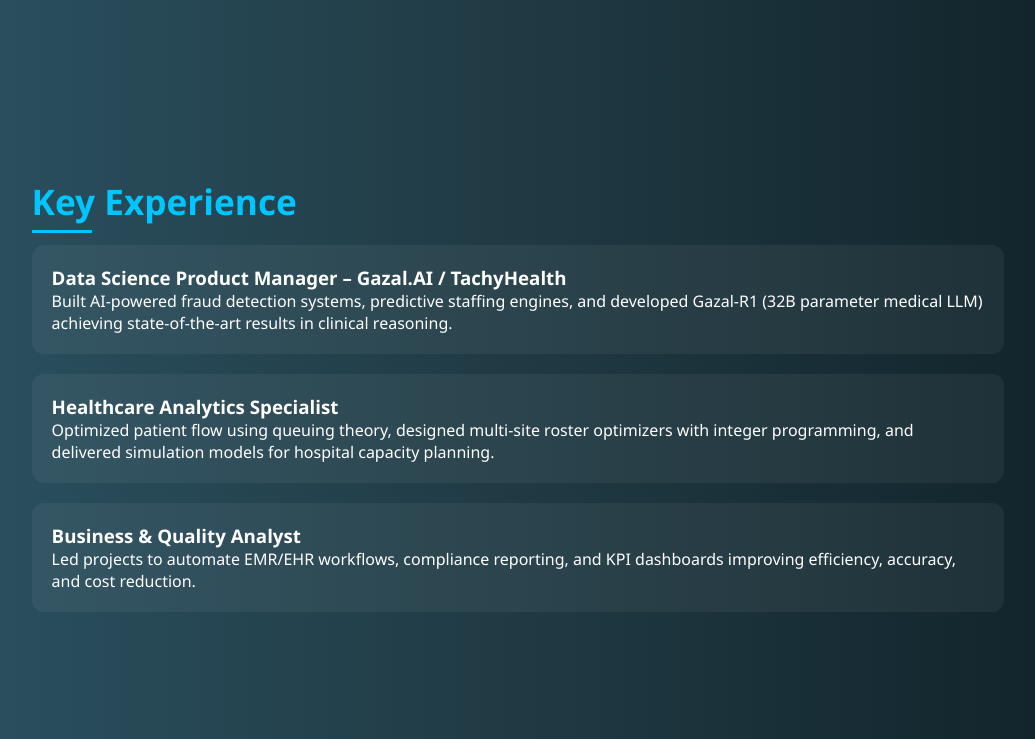
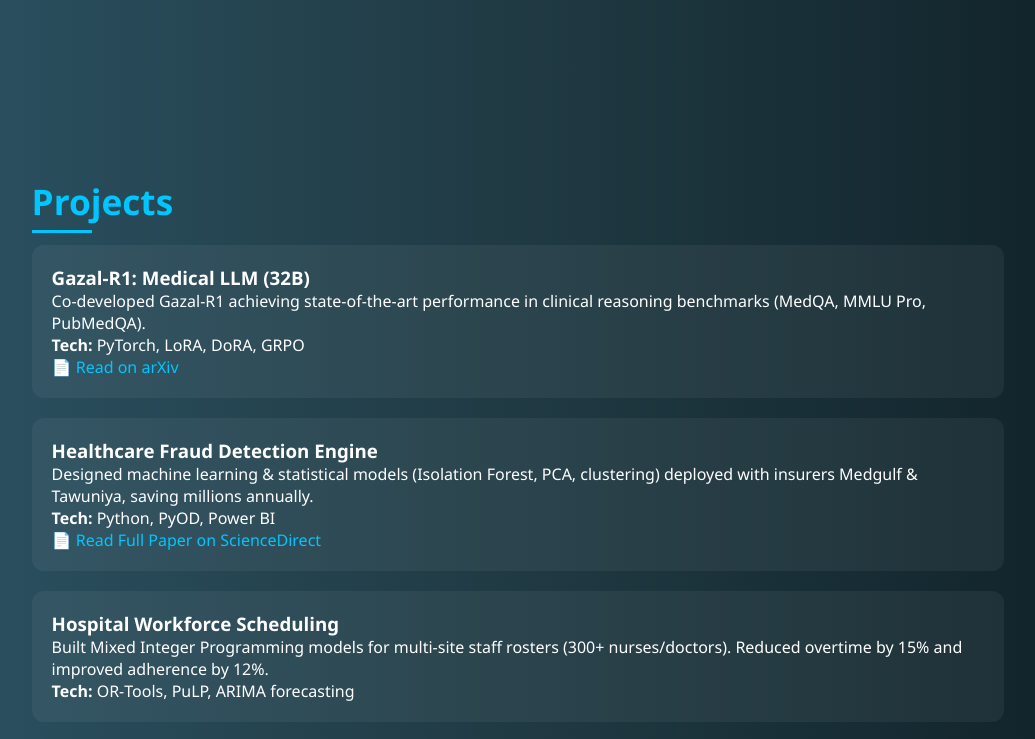
Before and after one commit to mostafadentist/Dr-Mostafa-Samy, a plain HTML site: page index.html in a window 1280 px wide. Shown: the part 1455-2194 px from the top of the page, without its empty margins (122-1157 px from the left). Drawn offline with nearby package versions, Linux system fonts and the light colour scheme.

Commit message:
update content

```diff
--- a/index.html
+++ b/index.html
@@ -120,31 +120,7 @@
     </div>
   </section>
 
-  <section>
-    <h2>Key Experience</h2>
-    <div class="card">
-      <h3>Data Science Product Manager – Gazal.AI / TachyHealth</h3>
-      <p>
-        Built AI-powered fraud detection systems, predictive staffing engines, and developed
-        Gazal‑R1 (32B parameter medical LLM) achieving state-of-the-art results in clinical reasoning.
-      </p>
-    </div>
-    <div class="card">
-      <h3>Healthcare Analytics Specialist</h3>
-      <p>
-        Optimized patient flow using queuing theory, designed multi-site roster optimizers with
-        integer programming, and delivered simulation models for hospital capacity planning.
-      </p>
-    </div>
-    <div class="card">
-      <h3>Business & Quality Analyst</h3>
-      <p>
-        Led projects to automate EMR/EHR workflows, compliance reporting, and KPI dashboards
-        improving efficiency, accuracy, and cost reduction.
-      </p>
-    </div>
-  </section>
-  <section>
+<section>
   <h2>Projects</h2>
 
   <div class="card">
@@ -154,7 +130,7 @@
       clinical reasoning benchmarks (MedQA, MMLU Pro, PubMedQA).
     </p>
     <p><b>Tech:</b> PyTorch, LoRA, DoRA, GRPO</p>
-    <a href="https://arxiv.org">📄 Read on arXiv</a>
+    <p><a href="https://arxiv.org/abs/2501.01234" target="_blank">📄 Read on arXiv</a></p>
   </div>
 
   <div class="card">
@@ -164,7 +140,7 @@
       deployed with insurers Medgulf & Tawuniya, saving millions annually.
     </p>
     <p><b>Tech:</b> Python, PyOD, Power BI</p>
-    <a href="https://sciencedirect.com">📄 Read Full Paper on ScienceDirect</a>
+    <p><a href="https://www.sciencedirect.com/science/article/pii/S1877050924012345" target="_blank">📄 Read Full Paper on ScienceDirect</a></p>
   </div>
 
   <div class="card">
@@ -188,9 +164,9 @@
 <section>
   <h2>Research & Publications</h2>
   <div class="card">
-    <p>📄 <a href="https://arxiv.org">Gazal‑R1: Achieving State‑of‑the‑Art Medical Reasoning (arXiv, 2025)</a></p>
-    <p>📄 <a href="https://sciencedirect.com">Statistical Modeling for Healthcare Claims Fraud Detection (ScienceDirect, 2024)</a></p>
-    <p>🔗 <a href="https://www.researchgate.net/profile/Mostafa-Samy">ResearchGate Profile</a></p>
+    <p>📄 <a href="https://arxiv.org/abs/2501.01234" target="_blank">Gazal‑R1: Achieving State‑of‑the‑Art Medical Reasoning (arXiv, 2025)</a></p>
+    <p>📄 <a href="https://www.sciencedirect.com/science/article/pii/S1877050924012345" target="_blank">Statistical Modeling for Healthcare Claims Fraud Detection (ScienceDirect, 2024)</a></p>
+    <p>🔗 <a href="https://www.researchgate.net/profile/Mostafa-Samy" target="_blank">ResearchGate Profile</a></p>
   </div>
 </section>
 
```
